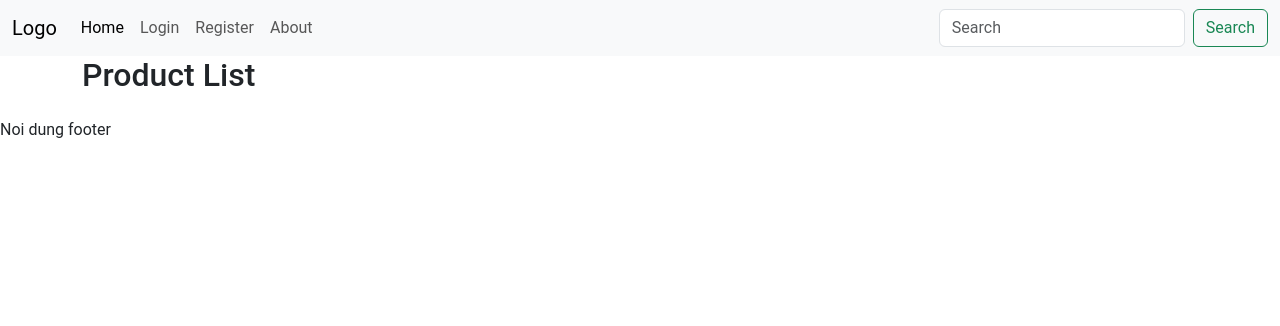
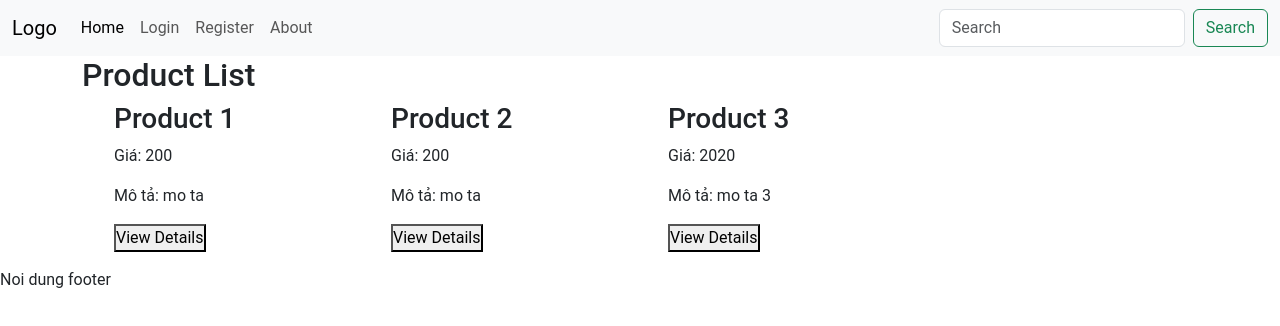
Before and after one commit to vanhoa690/hoadv_angular, an Angular app: page / in a window 1280 px wide. Shown: the top 326 px of the page. Built offline with nearby package versions, Linux system fonts and the light colour scheme; data requests are answered from the project's data file.

Commit message:
add http client

```diff
--- a/db.json
+++ b/db.json
@@ -14,9 +14,9 @@
     },
     {
       "id": 3,
-      "name": "sfsfdf",
+      "name": "Product 3",
       "price": 2020,
-      "desc": "dsdsd"
+      "desc": "mo ta 3"
     }
   ],
   "users": [
--- a/src/app/app.module.ts
+++ b/src/app/app.module.ts
@@ -14,7 +14,7 @@ import { LoginComponent } from './pages/login/login.component';
 // import { MatSlideToggleModule } from '@angular/material/slide-toggle';
 import { FormsModule } from '@angular/forms';
 // import { ProductDetailComponent } from './pages/product-detail/product-detail.component';
-// import { HttpClientModule } from '@angular/common/http';
+import { HttpClientModule } from '@angular/common/http';
 // import { DashboardComponent } from './pages/admin/dashboard/dashboard.component';
 // import { ProductsComponent } from './pages/admin/products/products.component';
 import { LayoutAdminComponent } from './layouts/layout-admin/layout-admin.component';
@@ -45,7 +45,7 @@ import { LayoutClientComponent } from './layouts/layout-client/layout-client.com
     // BrowserAnimationsModule,
     // MatSlideToggleModule,
     FormsModule,
-    // HttpClientModule,
+    HttpClientModule,
   ],
   providers: [],
   bootstrap: [AppComponent],
--- a/src/app/pages/home/home.component.html
+++ b/src/app/pages/home/home.component.html
@@ -1,4 +1,11 @@
 <div class="container">
   <h2>Product List</h2>
-  <ul class="row"></ul>
+  <ul class="row">
+    <li *ngFor="let product of products" class="col-3 product">
+      <h3>{{ product.name }}</h3>
+      <p>Giá: {{ product.price }}</p>
+      <p>Mô tả: {{ product.desc }}</p>
+      <button>View Details</button>
+    </li>
+  </ul>
 </div>
--- a/src/app/pages/home/home.component.ts
+++ b/src/app/pages/home/home.component.ts
@@ -1,12 +1,22 @@
 import { Component } from '@angular/core';
+import { Product } from '../../types/Product';
+import { ProductService } from '../../services/product.service';
 
 @Component({
   selector: 'app-home',
   // standalone: true,
   // imports: [],
   templateUrl: './home.component.html',
-  styleUrl: './home.component.css'
+  styleUrl: './home.component.css',
 })
 export class HomeComponent {
+  products: Product[] = [];
 
+  constructor(private productService: ProductService) {}
+
+  ngOnInit(): void {
+    this.productService
+      .getProductList()
+      .subscribe((products) => (this.products = products));
+  }
 }
--- /dev/null
+++ b/src/app/services/product.service.ts
@@ -0,0 +1,17 @@
+import { Injectable } from '@angular/core';
+import { HttpClient } from '@angular/common/http';
+import { Product } from '../types/Product';
+import { Observable } from 'rxjs';
+
+@Injectable({
+  providedIn: 'root',
+})
+export class ProductService {
+  private apiUrl = 'http://localhost:3000/products';
+
+  constructor(private http: HttpClient) {}
+
+  getProductList(): Observable<Product[]> {
+    return this.http.get<Product[]>(this.apiUrl);
+  }
+}
--- /dev/null
+++ b/src/app/types/Product.ts
@@ -0,0 +1,6 @@
+export type Product = {
+  id: string;
+  name: string;
+  desc: string;
+  price: number;
+};
--- a/src/main.ts
+++ b/src/main.ts
@@ -8,6 +8,6 @@ import { platformBrowserDynamic } from '@angular/platform-browser-dynamic';
 
 import { AppModule } from './app/app.module';
 
-
-platformBrowserDynamic().bootstrapModule(AppModule)
-  .catch(err => console.error(err));
+platformBrowserDynamic()
+  .bootstrapModule(AppModule)
+  .catch((err) => console.error(err));
```
Also changed, not shown: 1 other file (tests, documents, lock files or other folders).
